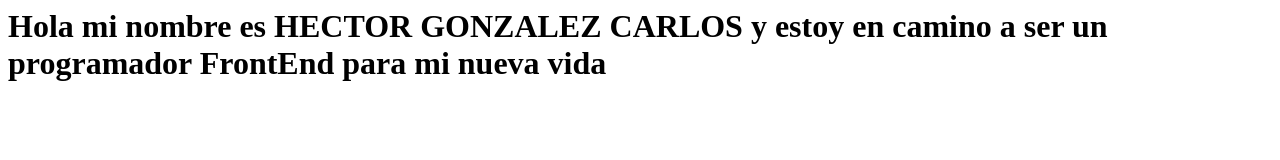
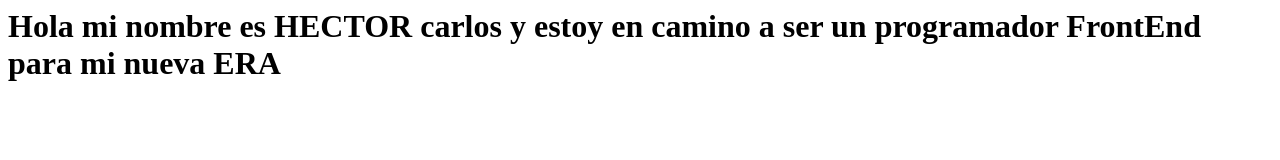
Before and after one commit to HectorGlezC/mi-primer-portafolio, a plain HTML site: page index.html in a window 1280 px wide. Drawn offline with Linux system fonts and the light colour scheme.

Commit message:
cambio en feauture1
hector carlos

```diff
--- a/index.html
+++ b/index.html
@@ -1 +1 @@
-<h1> Hola mi nombre es HECTOR GONZALEZ CARLOS y estoy en camino a ser un programador FrontEnd para mi nueva vida</h1>
+<h1> Hola mi nombre es HECTOR carlos y estoy en camino a ser un programador FrontEnd para mi nueva ERA</h1>
```
